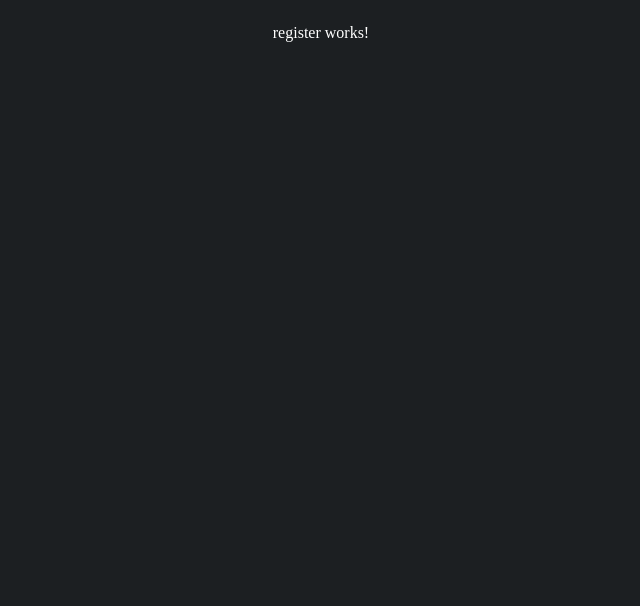
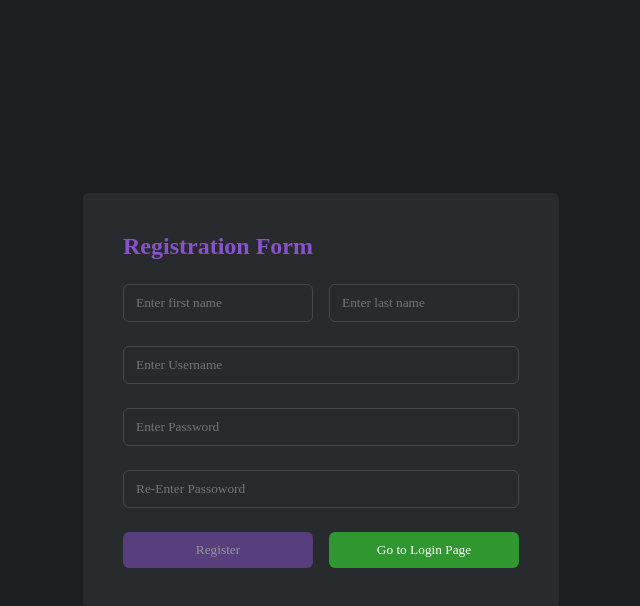
Before and after one commit to basakjeet08/Angular-Todo-website, an Angular app: page /register in a window 1280 px wide. Shown: the top 606 px of the page, without its empty margins (319-959 px from the left). Built offline with nearby package versions, Linux system fonts and the light colour scheme; a web font is replaced by a local one.

Commit message:
feat : Added Template Driven Form for the Register Screen.

```diff
--- a/src/app/app.module.ts
+++ b/src/app/app.module.ts
@@ -6,6 +6,7 @@ import { AppComponent } from './app.component';
 import { RegisterComponent } from './components/auth/register/register.component';
 import { LoginComponent } from './components/auth/login/login.component';
 import { TodoComponent } from './components/todo/todo.component';
+import { FormsModule } from '@angular/forms';
 
 @NgModule({
   declarations: [
@@ -14,7 +15,7 @@ import { TodoComponent } from './components/todo/todo.component';
     LoginComponent,
     TodoComponent,
   ],
-  imports: [BrowserModule, AppRoutingModule],
+  imports: [BrowserModule, AppRoutingModule, FormsModule],
   providers: [],
   bootstrap: [AppComponent],
 })
--- a/src/app/components/auth/register/register.component.css
+++ b/src/app/components/auth/register/register.component.css
@@ -0,0 +1,19 @@
+#outer-container {
+  height: 100%;
+
+  display: flex;
+  justify-items: center;
+  align-items: center;
+}
+
+.p-40 {
+  padding: 40px;
+}
+
+.g-24 {
+  gap: 24px;
+}
+
+.flex {
+  flex: 1;
+}
--- a/src/app/components/auth/register/register.component.html
+++ b/src/app/components/auth/register/register.component.html
@@ -1 +1,123 @@
-<p>register works!</p>
+<div id="outer-container">
+  <form
+    class="card-container p-40 g-24"
+    #formContainer="ngForm"
+    (ngSubmit)="onRegisterClick()"
+  >
+    <!-- Title  -->
+    <h2>Registration Form</h2>
+
+    <!-- Container for the Name Input -->
+    <div class="col-container">
+      <div class="row-container">
+        <!-- First Name input -->
+        <input
+          type="text"
+          name="firstname"
+          placeholder="Enter first name"
+          required
+          [(ngModel)]="userInput.firstname"
+          #firstname="ngModel"
+        />
+
+        <!-- Last Name Input -->
+        <input
+          type="text"
+          name="lastname"
+          placeholder="Enter last name"
+          [(ngModel)]="userInput.lastname"
+        />
+      </div>
+
+      <!-- Error text for name input -->
+      <p class="error-text" *ngIf="!firstname.valid && firstname.touched">
+        Please input the firstname field. That is required
+      </p>
+    </div>
+
+    <!-- Username Container -->
+    <div class="col-container">
+      <!-- Input for Username -->
+      <input
+        type="text"
+        name="username"
+        placeholder="Enter Username"
+        required
+        [(ngModel)]="userInput.username"
+        #username="ngModel"
+      />
+
+      <!-- Error text for username -->
+      <p class="error-text" *ngIf="!username.valid && username.touched">
+        Please input the username field. That is required
+      </p>
+    </div>
+
+    <!-- Password Container -->
+    <div class="col-container">
+      <!-- Input for Password -->
+      <input
+        type="password"
+        name="password"
+        placeholder="Enter Password"
+        required
+        minlength="6"
+        [(ngModel)]="userInput.password"
+        #password="ngModel"
+      />
+
+      <!-- Error Text for Password -->
+      <p class="error-text" *ngIf="!password.valid && password.touched">
+        Please Enter password of size > 6
+      </p>
+    </div>
+
+    <!-- Confirm Password Container -->
+    <div class="col-container">
+      <!-- Input for Confirm Password -->
+      <input
+        type="password"
+        name="confirmPassword"
+        placeholder="Re-Enter Passoword"
+        required
+        [(ngModel)]="userInput.confirmPassword"
+        #confirmPassword="ngModel"
+      />
+
+      <!-- Error Text for Confirm password text -->
+      <p
+        *ngIf="
+          password.touched &&
+          confirmPassword.touched &&
+          password.value !== confirmPassword.value
+        "
+        class="error-text"
+      >
+        Please check password equality.
+      </p>
+    </div>
+
+    <!-- Button Containers -->
+    <div class="row-container">
+      <!-- Register User Button -->
+      <button
+        type="submit"
+        class="flex"
+        [disabled]="
+          !formContainer.valid || password.value !== confirmPassword.value
+        "
+      >
+        Register
+      </button>
+
+      <!-- Go to the Login Screen Button -->
+      <button
+        type="button"
+        class="flex secondary-btn"
+        (click)="onGoToLoginClick()"
+      >
+        Go to Login Page
+      </button>
+    </div>
+  </form>
+</div>
--- a/src/app/components/auth/register/register.component.ts
+++ b/src/app/components/auth/register/register.component.ts
@@ -5,4 +5,23 @@ import { Component } from '@angular/core';
   templateUrl: './register.component.html',
   styleUrls: ['./register.component.css'],
 })
-export class RegisterComponent {}
+export class RegisterComponent {
+  // This is the data inputted by the user
+  userInput = {
+    firstname: '',
+    lastname: '',
+    username: '',
+    password: '',
+    confirmPassword: '',
+  };
+
+  // This funciton is invoked when the user clicks the Register Button
+  onRegisterClick() {
+    alert(this.userInput);
+  }
+
+  // This function is invoked when the user clicks the go to login button
+  onGoToLoginClick() {
+    alert('Go to Login Clicked');
+  }
+}
```
